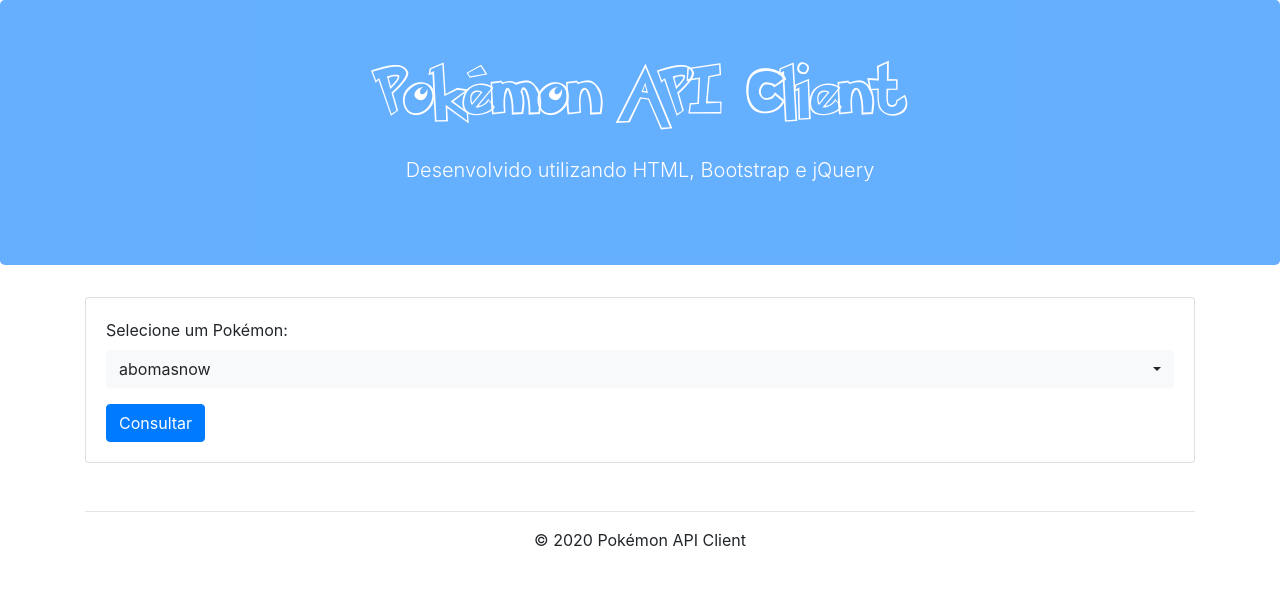
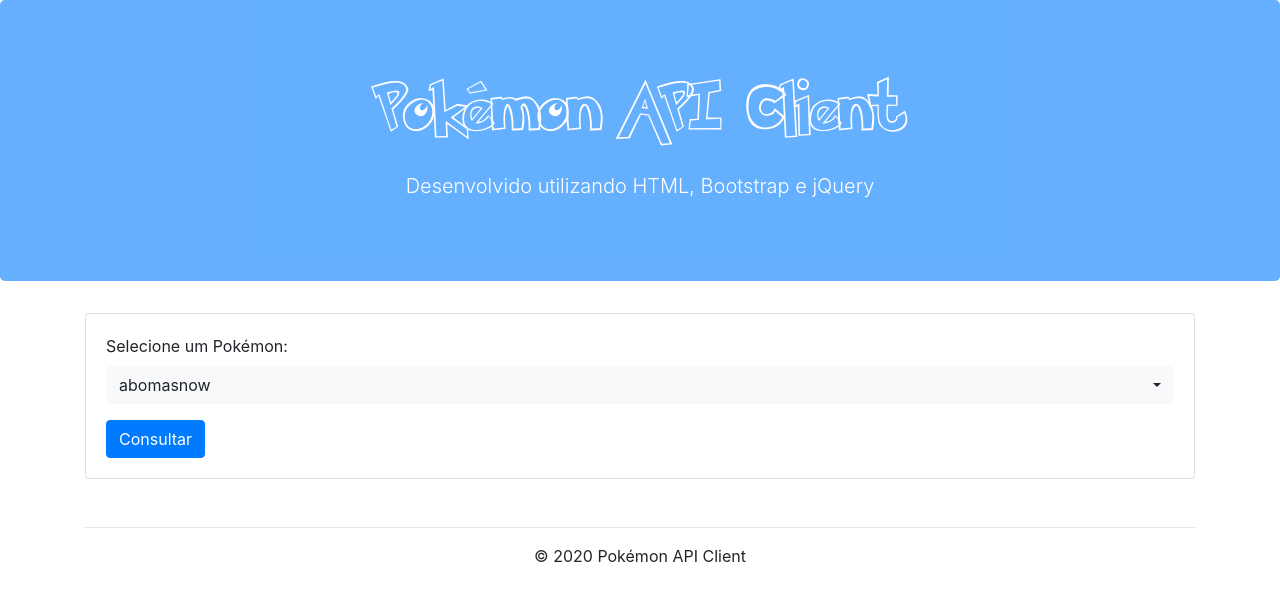
Before and after one commit to fabioolpen/PokemonAPIClient, a plain HTML site: page index.html in a window 1280 px wide. Drawn offline with nearby package versions, Linux system fonts and the light colour scheme.

Commit message:
Update index.html

```diff
--- a/index.html
+++ b/index.html
@@ -105,7 +105,7 @@
 </head>
 <body>
 <header class="jumbotron bg-primary text-center">
-    <h1 class="poke-titulo display-4">Pokémon API Client</h1>
+    <h1 class="poke-titulo display-4 pt-3">Pokémon API Client</h1>
     <p class="lead mt-4" style="color: white">Desenvolvido utilizando HTML, Bootstrap e jQuery</p>
 </header>
 <div class="container">
```
